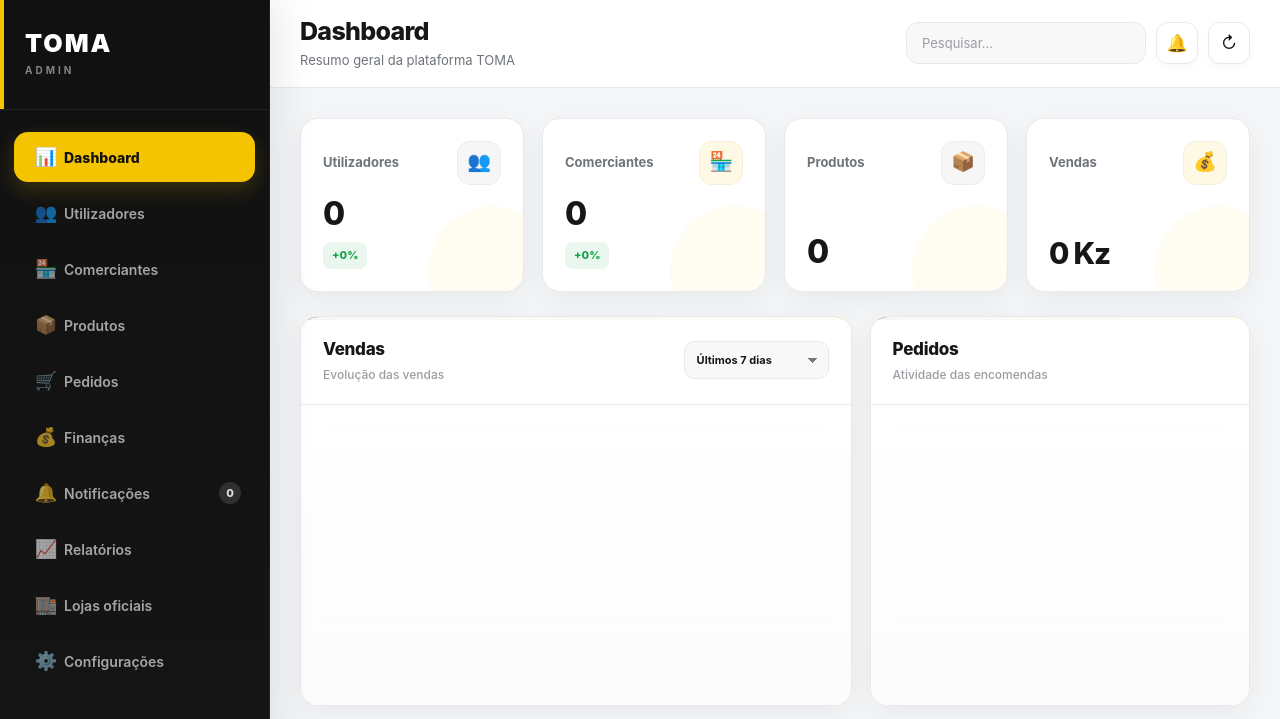
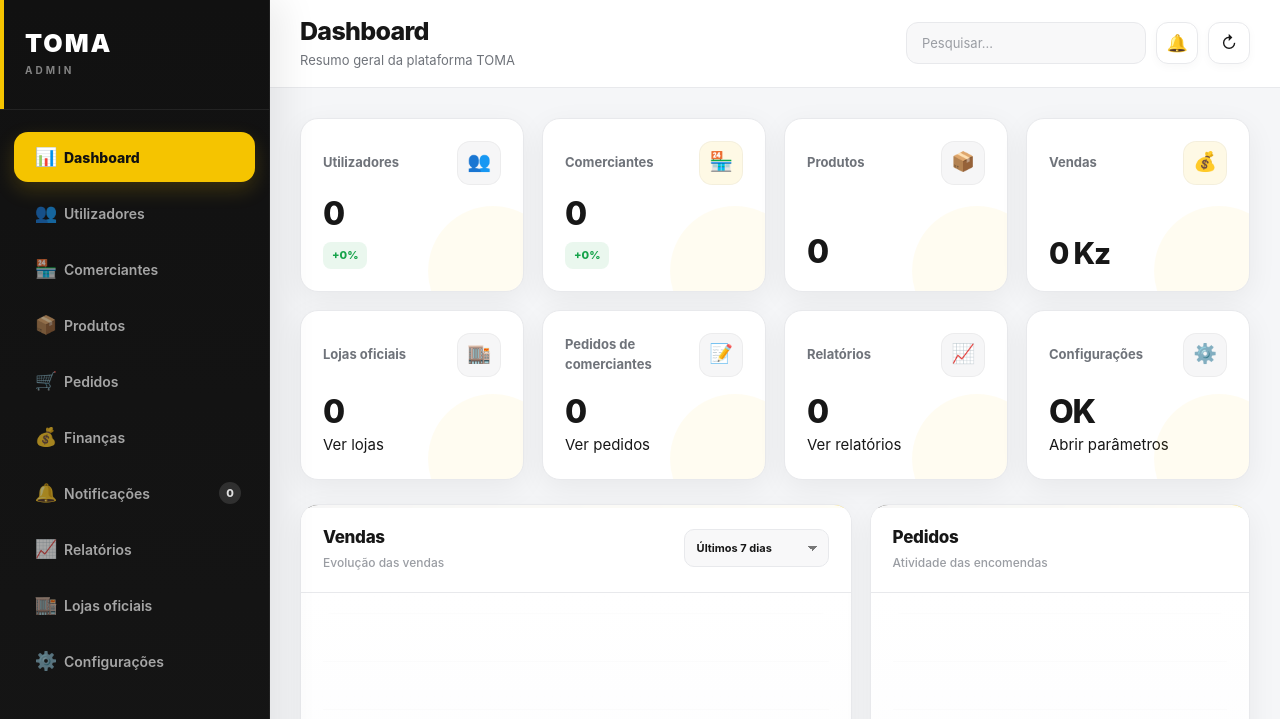
Before and after one commit to ramideilliasse-dev/Commerce, a plain HTML site: page admin-v2.html in a window 1280 px wide. Shown: the top 719 px of the page. Drawn offline with Linux system fonts and the light colour scheme; files whose address does not match are found by name.

Commit message:
Refactor HTML comments and add new dashboard cards

```diff
--- a/admin-v2.html
+++ b/admin-v2.html
@@ -17,10 +17,6 @@
 
     <title>TOMA Admin — Dashboard</title>
 
-    <!--
-        CSS
-        Nous créerons admin-v2.css après avoir terminé le HTML.
-    -->
     <link
         rel="stylesheet"
         href="admin-v2.css"
@@ -384,9 +380,9 @@
 
 
 
-        <!-- ==============================================
+        <!-- ==================================================
              CONTENU DU DASHBOARD
-        ============================================== -->
+        ================================================== -->
 
         <section
             id="dashboardContent"
@@ -395,7 +391,7 @@
 
 
             <!-- ==========================================
-                 CARTES STATISTIQUES
+                 CARTES STATISTIQUES PRINCIPALES
             ========================================== -->
 
             <section
@@ -404,7 +400,9 @@
             >
 
 
-                <!-- UTILISATEURS -->
+                <!-- ==========================================
+                     UTILISATEURS
+                ========================================== -->
 
                 <article
                     id="usersCard"
@@ -438,7 +436,9 @@
 
 
 
-                <!-- COMMERÇANTS -->
+                <!-- ==========================================
+                     COMMERÇANTS
+                ========================================== -->
 
                 <article
                     id="merchantsCard"
@@ -472,7 +472,9 @@
 
 
 
-                <!-- PRODUITS -->
+                <!-- ==========================================
+                     PRODUITS
+                ========================================== -->
 
                 <article
                     id="productsCard"
@@ -499,7 +501,9 @@
 
 
 
-                <!-- VENTES -->
+                <!-- ==========================================
+                     VENTES
+                ========================================== -->
 
                 <article
                     id="salesCard"
@@ -521,6 +525,154 @@
                     <strong id="salesCount">
                         0 Kz
                     </strong>
+
+                </article>
+
+
+
+                <!-- ==========================================
+                     LOJAS OFICIAIS
+                ========================================== -->
+
+                <article
+                    id="officialStoresCard"
+                    class="statCard dashboardAccessCard"
+                >
+
+                    <div class="statCardHeader">
+
+                        <span>
+                            Lojas oficiais
+                        </span>
+
+                        <span class="statIcon">
+                            🏬
+                        </span>
+
+                    </div>
+
+                    <strong id="officialStoresCount">
+                        0
+                    </strong>
+
+                    <a
+                        id="officialStoresDashboardLink"
+                        href="official-stores.html"
+                        class="dashboardCardLink"
+                    >
+                        Ver lojas
+                    </a>
+
+                </article>
+
+
+
+                <!-- ==========================================
+                     PEDIDOS DE COMERCIANTES
+                ========================================== -->
+
+                <article
+                    id="merchantRequestsCard"
+                    class="statCard dashboardAccessCard"
+                >
+
+                    <div class="statCardHeader">
+
+                        <span>
+                            Pedidos de comerciantes
+                        </span>
+
+                        <span class="statIcon">
+                            📝
+                        </span>
+
+                    </div>
+
+                    <strong id="merchantRequestsDashboardCount">
+                        0
+                    </strong>
+
+                    <a
+                        id="merchantRequestsDashboardLink"
+                        href="merchants.html"
+                        class="dashboardCardLink"
+                    >
+                        Ver pedidos
+                    </a>
+
+                </article>
+
+
+
+                <!-- ==========================================
+                     RELATÓRIOS
+                ========================================== -->
+
+                <article
+                    id="reportsCard"
+                    class="statCard dashboardAccessCard"
+                >
+
+                    <div class="statCardHeader">
+
+                        <span>
+                            Relatórios
+                        </span>
+
+                        <span class="statIcon">
+                            📈
+                        </span>
+
+                    </div>
+
+                    <strong id="reportsCount">
+                        0
+                    </strong>
+
+                    <a
+                        id="reportsDashboardLink"
+                        href="reports.html"
+                        class="dashboardCardLink"
+                    >
+                        Ver relatórios
+                    </a>
+
+                </article>
+
+
+
+                <!-- ==========================================
+                     CONFIGURAÇÕES
+                ========================================== -->
+
+                <article
+                    id="settingsCard"
+                    class="statCard dashboardAccessCard"
+                >
+
+                    <div class="statCardHeader">
+
+                        <span>
+                            Configurações
+                        </span>
+
+                        <span class="statIcon">
+                            ⚙️
+                        </span>
+
+                    </div>
+
+                    <strong id="settingsStatus">
+                        OK
+                    </strong>
+
+                    <a
+                        id="settingsDashboardLink"
+                        href="settings.html"
+                        class="dashboardCardLink"
+                    >
+                        Abrir parâmetros
+                    </a>
 
                 </article>
 
```
